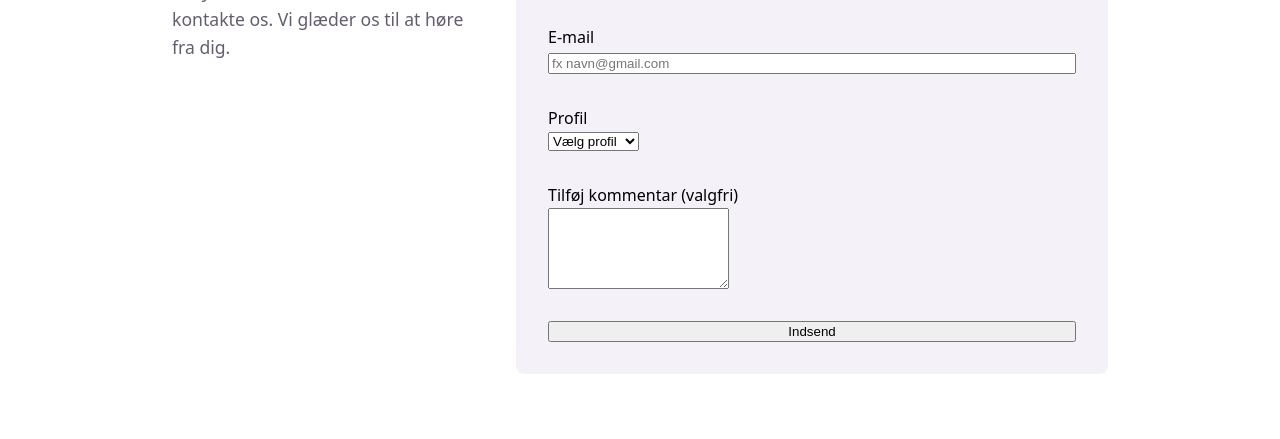
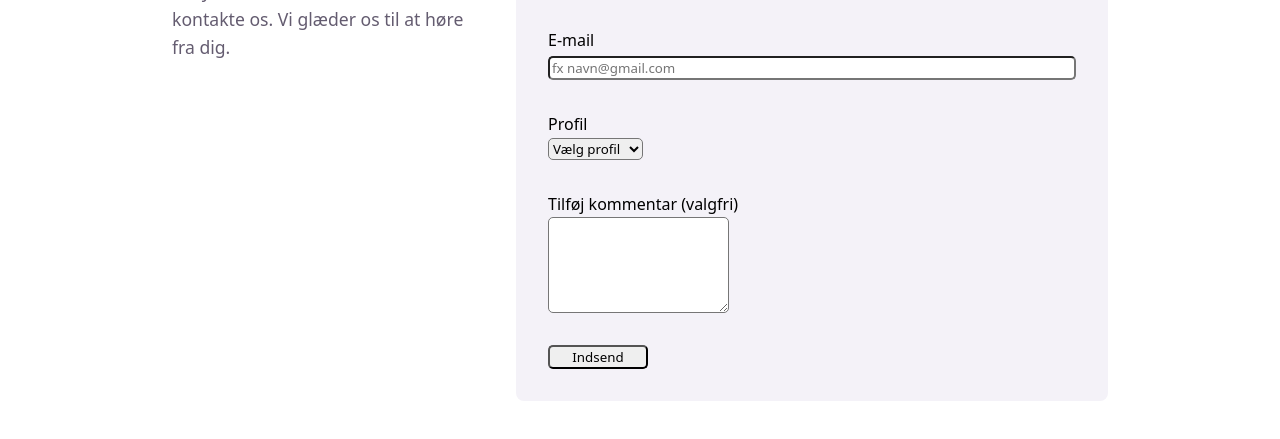
Before and after one commit to mibe0002/formular-oevelse-master, a plain HTML site: page index.html in a window 1280 px wide. Shown: the part 247-686 px from the top of the page. Drawn offline with Linux system fonts and the light colour scheme.

Commit message:
new version

```diff
--- a/css/styles.css
+++ b/css/styles.css
@@ -14,9 +14,15 @@ button,
 select,
 textarea {
   display: block;
+  font-family: system-ui, -apple-system, BlinkMacSystemFont, "Segoe UI", Roboto, Oxygen, Ubuntu, Cantarell, "Open Sans", "Helvetica Neue", sans-serif;
+  border-radius: 5px;
 }
 
 .form_felt {
   display: grid;
   gap: 3px;
 }
+
+button {
+  max-width: 100px;
+}
```
